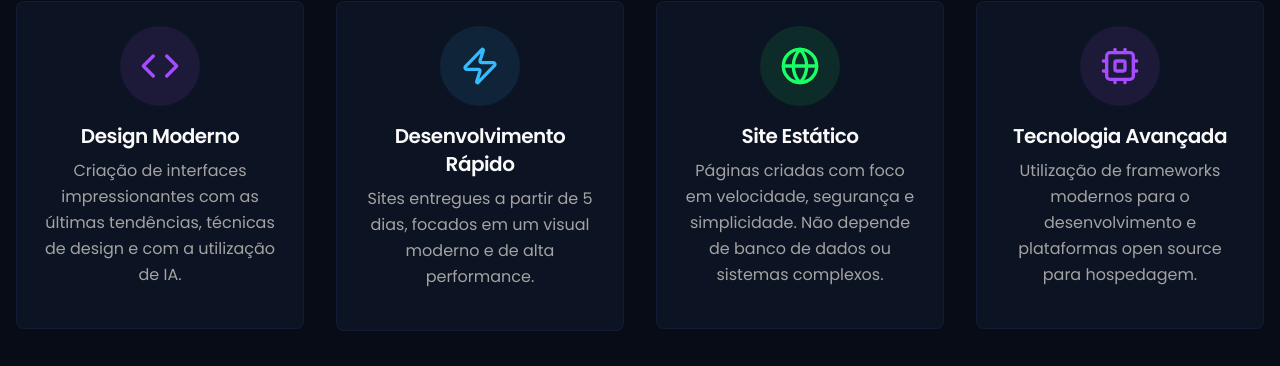
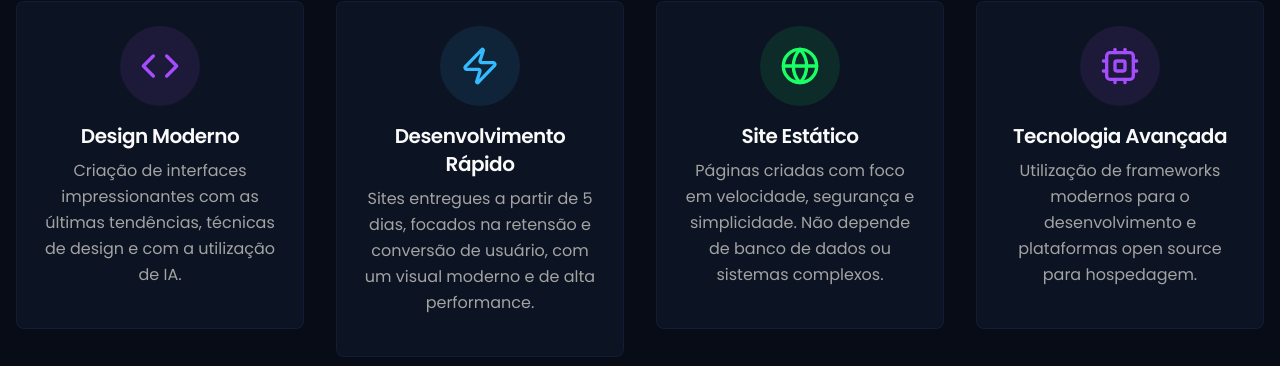
Before and after one commit to tiagojk13/wevolt, a Next.js app: page / in a window 1280 px wide. Shown: the part 901-1267 px from the top of the page. Built offline with nearby package versions, Linux system fonts and the light colour scheme.

Commit message:
Atualiza conteudo about us section 2

```diff
--- a/components/sections/about.tsx
+++ b/components/sections/about.tsx
@@ -15,7 +15,7 @@ const features = [
   },
   {
     title: "Desenvolvimento Rápido",
-    description: "Sites entregues a partir de 5 dias, focados em um visual moderno e de alta performance.",
+    description: "Sites entregues a partir de 5 dias, focados na retensão e conversão de usuário, com um visual moderno e de alta performance.",
     icon: <Zap className="h-10 w-10" />,
     color: "bg-secondary/10",
     iconColor: "text-secondary",
```
